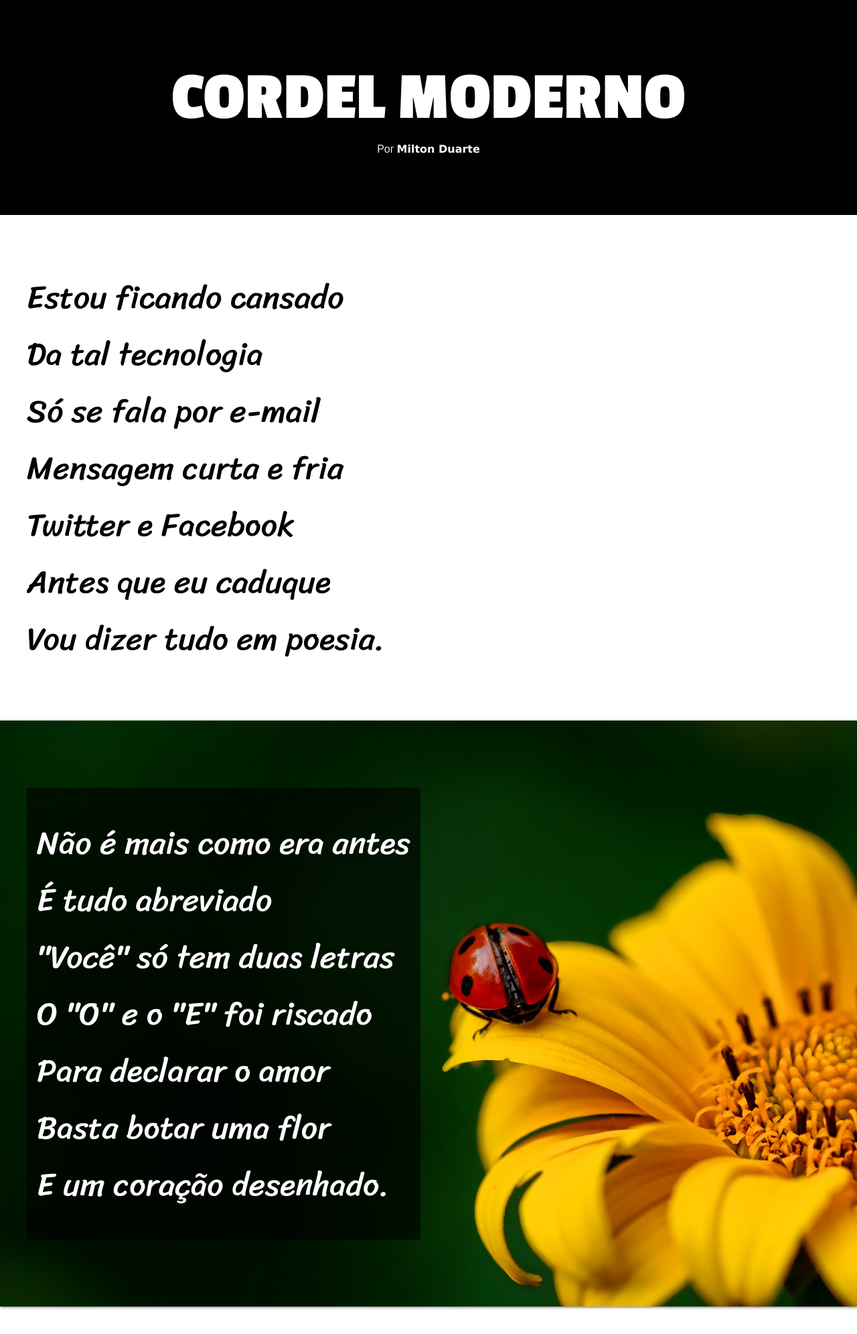
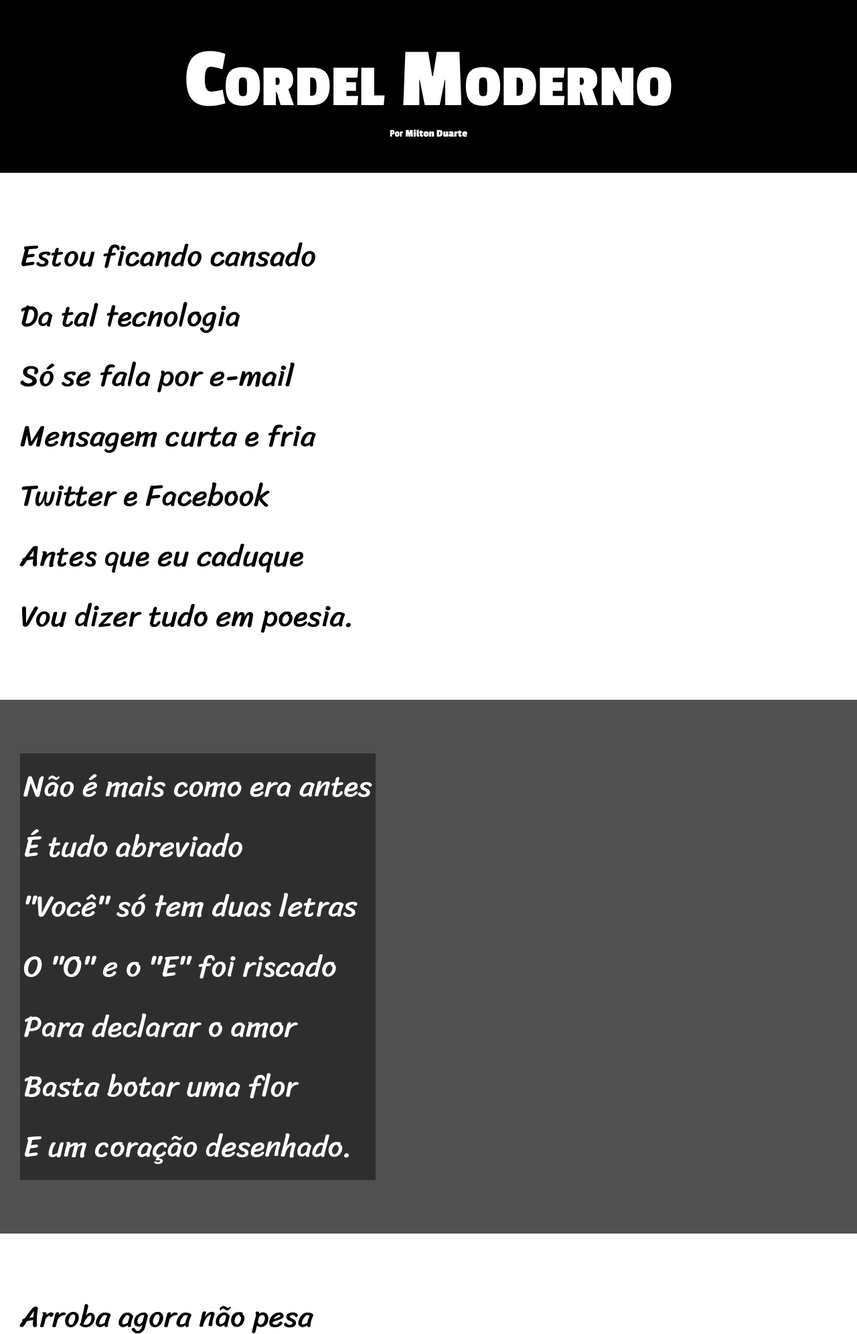
Before and after one commit to MatheusdaPaixao/cordel-moderno, a plain HTML site: page index.html in a window 1280 px wide. Shown: the top 1992 px of the page at 67% size. Drawn offline with Linux system fonts and the light colour scheme.

Commit message:
atualizaçao do projeto

```diff
--- a/index.html
+++ b/index.html
@@ -1,22 +1,25 @@
 <!DOCTYPE html>
 <html lang="pt-br">
+
 <head>
     <meta charset="UTF-8">
     <meta name="viewport" content="width=device-width, initial-scale=1.0">
     <title>Cordel Moderno</title>
     <link rel="stylesheet" href="style.css">
 </head>
+
 <body>
     <header>
         <h1>
-            CORDEL MODERNO
+            Cordel Moderno
         </h1>
-        <nav>
 
-            <p>Por <a href="https://www.recantodasletras.com.br/poesias/3186743" target="_blank" rel="external">Milton Duarte</a></p>
-        </nav>
+        <p>
+            Por <a href="https://www.recantodasletras.com.br/poesias/3186743" target="_blank ">Milton Duarte</a>
+        </p>
     </header>
-    <section class="normal indent">
+
+    <section class="normal">
         <p>
             Estou ficando cansado <br>
             Da tal tecnologia <br>
@@ -28,8 +31,8 @@
         </p>
     </section>
 
-    <section class="imagem" id="img1">
-        <p class="bloco2 indent">
+    <section class="imagem">
+        <p>
             Não é mais como era antes <br>
             É tudo abreviado <br>
             "Você" só tem duas letras <br>
@@ -40,7 +43,7 @@
         </p>
     </section>
 
-    <section class="normal indent">
+    <section class="normal">
         <p>
             Arroba agora não pesa <br>
             É parte de um endereço <br>
@@ -50,9 +53,7 @@
             Se o saite é muito bom <br>
             Ele vale um alto preço.
         </p>
-    </section>
 
-    <section class="normal indent">
         <p>
             Pra piorar a liguagem <br>
             O emoticom é um risco <br>
@@ -64,8 +65,8 @@
         </p>
     </section>
 
-    <section class="imagem" id="img2">
-        <p class="bloco indent">
+    <section class="imagem">
+        <p>
             Tenho saudade das cartas <br>
             Escritas com a própria mão <br>
             Mandava no mês de Junho <br>
@@ -76,7 +77,7 @@
         </p>
     </section>
 
-    <section class="normal indent">
+    <section class="normal">
         <p>
             Agora, escrevo e envio <br>
             Chegando na mesma hora <br>
@@ -84,11 +85,9 @@
             A pessoa foi embora <br>
             Abriu outro aplicativo <br>
             O mundo ficou cativo <br>
-            Da tecnologia do agora. <br>
+            Da tecnologia do agora.
         </p>
-    </section>
 
-    <section class="normal indent">
         <p>
             Felizmente, pra orar <br>
             Não precisa de internet <br>
@@ -101,9 +100,7 @@
     </section>
 
     <footer>
-        <p>
-            Site criado por <a href="https://github.com/MatheusdaPaixao" target="_blank">Matheus Ferreira</a> para o <a href="https://www.cursoemvideo.com/" target="_blank">CursoemVideo</a>
-        </p>
+        <p>Site criado por <a href="https://github.com/MatheusdaPaixao">Matheus Ferreira</a> para o <a href="https://www.cursoemvideo.com/">CursoemVideo</a>.</p>
     </footer>
 </body>
 
--- a/style.css
+++ b/style.css
@@ -1,112 +1,78 @@
 @charset "UTF-8";
+
 @import url('https://fonts.googleapis.com/css2?family=Passion+One:wght@400;700;900&display=swap');
 @import url('https://fonts.googleapis.com/css2?family=Sriracha&display=swap');
+
+:root {
+    --fonte1: Verdana, Geneva, Tahoma, sans-serif;
+    --fonte2: 'passion one', cursive;
+    --fonte3: 'sriracha', cursive;
+}
 
 *{
     margin: 0px;
     padding: 0px;
-    overflow-x: hidden;
+    font-size: 1em;
+}
+html, body{
+    min-width: 100vh;
+    background-color: darkgray;
+    font-family: var(--fonte1);
+}
 
-}
 header{
     background-color: black;
+    color: white;
     text-align: center;
-    padding: 7vw;
+    font-family: var(--fonte2);
 }
 
 header > h1{
-    color: white;
-    font-family: 'passion one', Arial, Helvetica, sans-serif;
-    margin: auto;
-    font-size: 8vw;
-    font-weight: bold;
+    padding-top: 50px;
+    font-variant: small-caps;
+    font-size: 10vw;
 }
 
-nav > p{
-    color: rgba(255, 255, 255, 0.918);
-    font-family: Arial, Helvetica, sans-serif;
-    padding-top: 10px;
-}
-a:hover{
-    text-decoration: underline;
-}
-nav a{
-    font-family: Verdana, Geneva, Tahoma, sans-serif;
-    font-weight: bold;
-    color: white;
-    text-decoration: none;
- }
-section{
-    font-family: 'Sriracha';
-    font-size: 3.75vw;
-    margin-top: 30px;
-
-}
-.indent{
-    margin-left: 40px;
-}
-.normal{
-    padding-top: 50px;
+header > p{
     padding-bottom: 50px;
 }
-.bloco{
-    display: block;
-    background-color: rgba(0, 0, 0, 0.432);
-    color: white;
-    width: 44.4vw;
-    padding: 15px;
-    padding-top: 40px;
-    padding-bottom: 40px;
-}
-.bloco2{
-    display: block;
-    background-color: rgba(0, 0, 0, 0.596);
-    color: white;
-    width: 43.6vw;
-    padding: 15px;
-    padding-top: 40px;
-    padding-bottom: 40px;
-}
-.imagem{
-    display: block;
-    padding-top: 100px;
-    padding-bottom: 100px;
 
-}
-#img1{
-    display: block;
-    background-image: url('imagens/background001.jpg');
-    background-position: right center;
-    background-size: cover;
-    background-attachment: fixed;
-    box-shadow: 1px 1px 4px 0px rgba(0, 0, 0, 0.575);
-    width: 100vw;
-}
-#img2{
-    display: block;
-    background-image: url('imagens/background002.jpg');
-    background-position: center center;
-    background-size: cover;
-    background-attachment: fixed;
-    box-shadow: 1px 1px 4px 0px rgba(0, 0, 0, 0.575);
-    width: 100vw;
-}
-footer > p{
-    background-color: black;
-    color:white;
-    font-family: sans-serif;
-    font-size: 18px;
-    text-align: center;
-    padding: 15px;
-    margin-top: 10vw;
-}
-
-footer a{
+a {
     color: white;
     text-decoration: none;
     font-weight: bolder;
 }
 
-footer:active{
-    text-decoration: none;
+a:hover{
+    text-decoration: underline;
 }
+
+section{
+    padding-top: 10vh;
+    padding-bottom: 10vh;
+    line-height: 2em;
+    padding-left: 30px;
+    font-family: var(--fonte3);
+    font-size: 3.5vw;
+}
+
+.normal{
+    background-color: white;
+    color: rgb(0, 0, 0);
+}
+
+.imagem{
+    background-color: rgba(0, 0, 0, 0.527);
+    color: white;
+}
+.imagem > p {
+    display: inline-block;
+    padding: 5px;
+    background-color: rgba(0, 0, 0, 0.432);
+}
+footer{
+    background-color: black;
+    color: white;
+    text-align: center;
+    padding: 10px;
+}
```
Lines whose indentation alone changed are shown as unchanged.
